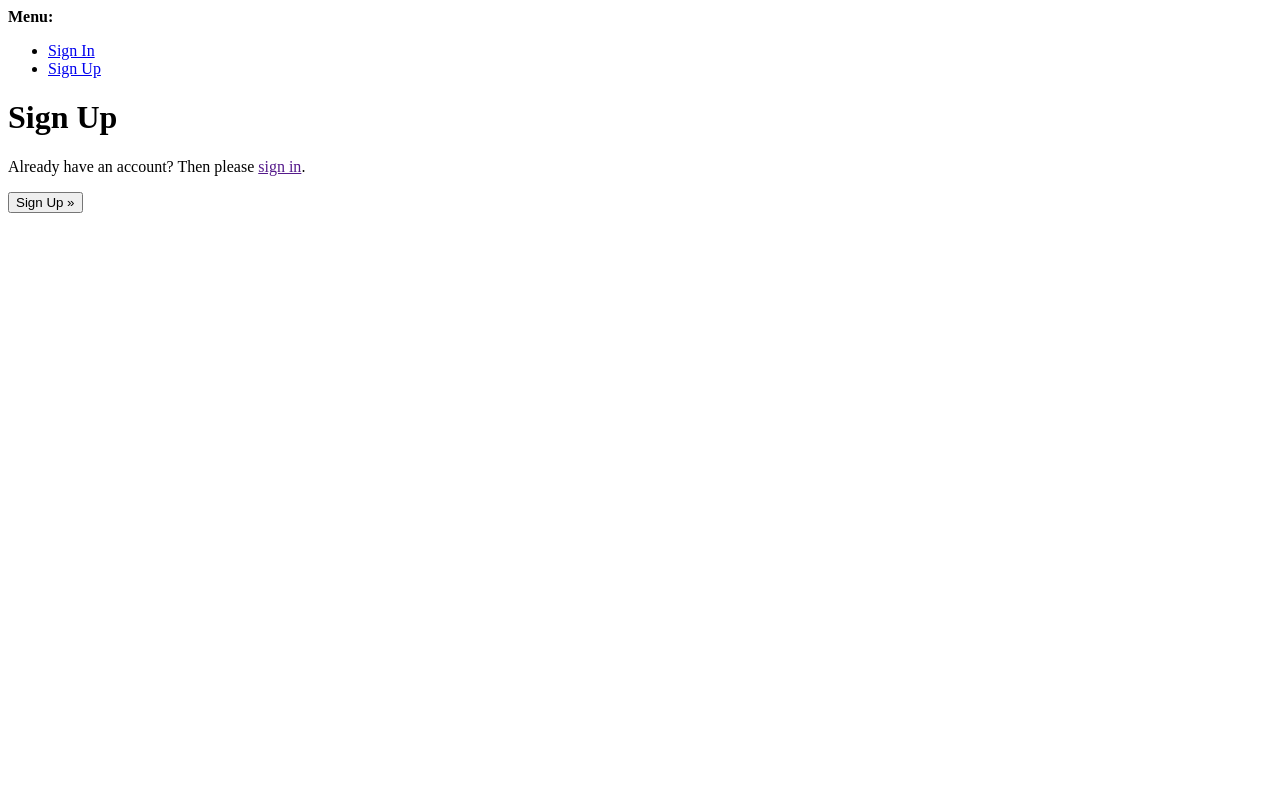
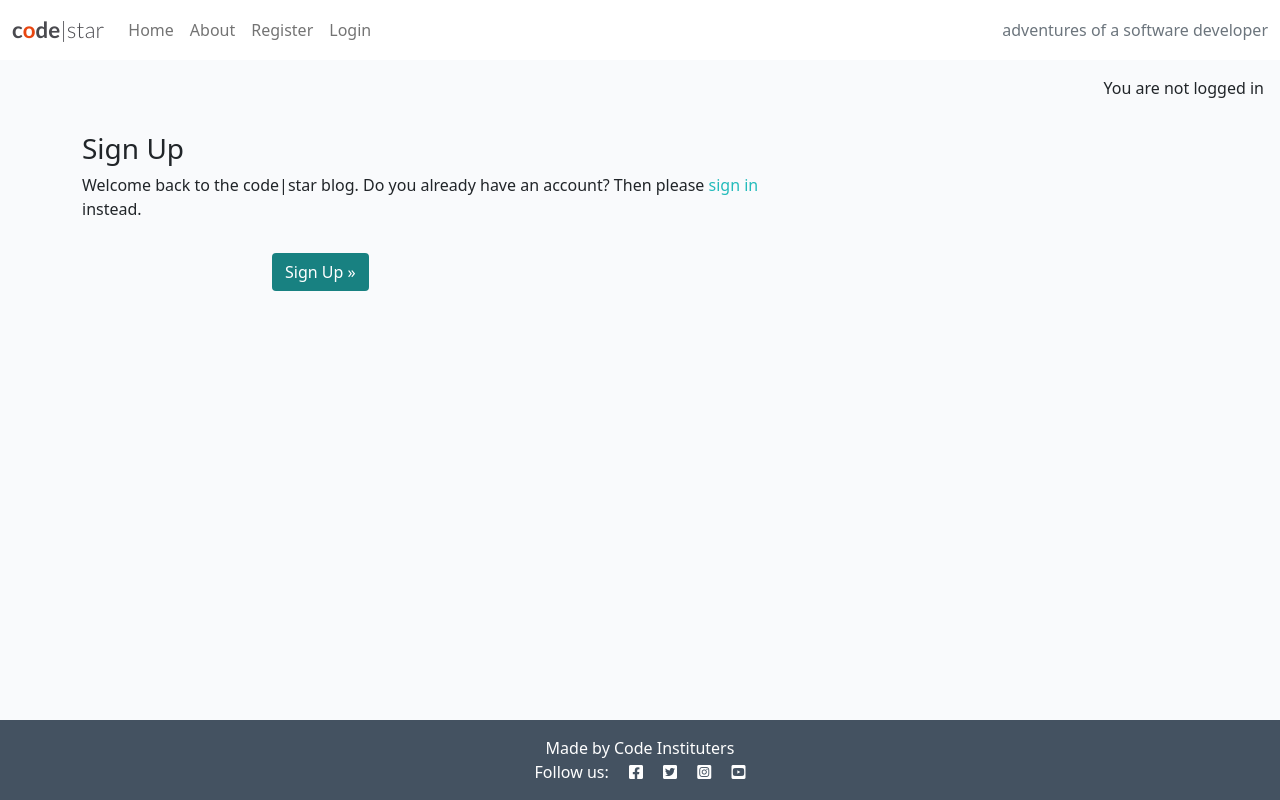
Before and after one commit to craigdickerson725/django-blog, a Django app: template templates/account/signup.html in a window 1280 px wide. Run offline with Django 4.2, Linux system fonts and the light colour scheme; the template is opened without the code that fills it: most values are stand-ins (such as "Sample title", 1, 10 or a date in 2020).

Commit message:
Customize signup template

```diff
--- a/codestar/settings.py
+++ b/codestar/settings.py
@@ -29,7 +29,7 @@ TEMPLATES_DIR = os.path.join(BASE_DIR, 'templates')
 SECRET_KEY = os.environ.get("SECRET_KEY")
 
 # SECURITY WARNING: don't run with debug turned on in production!
-DEBUG = False
+DEBUG = True
 
 ALLOWED_HOSTS = ['8000-craigdickers-djangoblog-bvhx071ww0p.ws.codeinstitute-ide.net',
                 '.herokuapp.com']
--- a/templates/account/signup.html
+++ b/templates/account/signup.html
@@ -1,21 +1,34 @@
-{% extends "account/base.html" %}
+{% extends "base.html" %}
 
 {% load i18n %}
 
 {% block head_title %}{% trans "Signup" %}{% endblock head_title %}
 
 {% block content %}
-<h1>{% trans "Sign Up" %}</h1>
-
-<p>{% blocktrans %}Already have an account? Then please <a href="{{ login_url }}">sign in</a>.{% endblocktrans %}</p>
-
+<div class="container">
+  <div class="row">
+    <div class="col-md-8 mt-3 offset md-2">
+      <h3>{% trans "Sign Up" %}</h3>
+      <p>{% blocktrans %}
+        Welcome back to the code|star blog.
+        Do you already have an account? Then please
+        <a class="link" href="{{ login_url }}">sign in</a>
+        instead.
+        {% endblocktrans %}</p>
+    </div>
+  </div>
+  <div class="row">
+    <div class="col-md-8 mt-3 offset-md-2">
       <form class="signup" id="signup_form" method="post" action="{% url 'account_signup' %}">
         {% csrf_token %}
         {{ form.as_p }}
         {% if redirect_field_value %}
         <input type="hidden" name="{{ redirect_field_name }}" value="{{ redirect_field_value }}" />
         {% endif %}
-  <button type="submit">{% trans "Sign Up" %} &raquo;</button>
+        <button class="btn btn-signup right" type="submit">{% trans "Sign Up" %} &raquo;</button>
       </form>
+    </div>
+  </div>
+</div>
 
 {% endblock content %}
--- a/templates/base.html
+++ b/templates/base.html
@@ -75,6 +75,11 @@
     </nav>
 
     <main class="flex-shrink-0 main-bg">
+        {% if user.is_authenticated %}
+        <p class="text-end m-3">You are logged in as {{ user }}</p>
+        {% else %}
+        <p class="text-end m-3">You are not logged in</p>
+        {% endif %}
 
         {% block content %}
         <!-- Content Goes here -->
```
Lines whose indentation alone changed are shown as unchanged.
